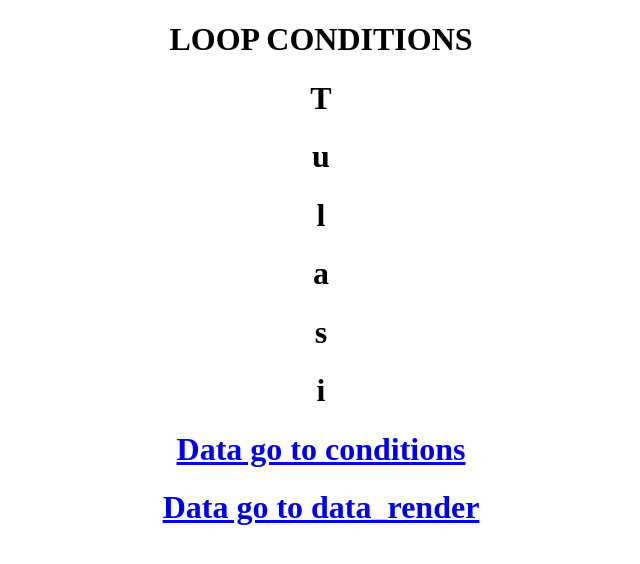
After one commit to thathamanjali530/jinja_print_Html, a Django app: page /loops/ in a window 1280 px wide. The commit adds this page. Shown: the top 564 px of the page, without its empty margins (319-959 px from the left). Run offline with Django 4.2, Linux system fonts and the light colour scheme.

Commit message:
first commit

```diff
--- a/app/views.py
+++ b/app/views.py
@@ -2,10 +2,14 @@ from django.shortcuts import render
 
 # Create your views here.
 def data_render(request):
-    d={'name':'ANJALI','age':12}
+    d={'name':'ANJALI','age':12,'hobbies':['music','movies']}
     return render(request,'data_render.html',context=d)
 
 
 def conditions(request):
     d={'a':12,'b':25,'c':90}
     return render(request,'conditions.html',context=d)
+
+def loops(request):
+    d = {'name':'Tulasi'}
+    return render(request,'loops.html',context=d)
--- a/project11/urls.py
+++ b/project11/urls.py
@@ -22,4 +22,5 @@ urlpatterns = [
     path('admin/', admin.site.urls),
     path('data_render/',data_render,name='data_render'),
     path('conditions/',conditions,name='conditions'),
+    path('loops/',loops,name='loops'),
 ]
--- a/templates/data_render.html
+++ b/templates/data_render.html
@@ -12,6 +12,12 @@
 {% if age > 10 %}
         <h1>Student age is {{age}}</h1>
 {% endif %}
+
+{% for i in hobbies %}
+     <h1>{{i}}</h1>
+{% endfor %}
+
+<h1><a href="{% url 'conditions'%}">Data go to conditions</a></h1>
     </center>
 </body>
 </html>
--- /dev/null
+++ b/templates/loops.html
@@ -0,0 +1,19 @@
+<!DOCTYPE html>
+<html lang="en">
+<head>
+    <meta charset="UTF-8">
+    <meta name="viewport" content="width=device-width, initial-scale=1.0">
+    <title>loops</title>
+</head>
+<body>
+    <center>
+        <h1>LOOP CONDITIONS</h1>
+        {% for x in name %}
+             <h1>{{x}}</h1>
+        {% endfor %}
+
+    <h1><a href="{% url 'conditions' %}">Data go to conditions</a></h1>
+    <h1><a href="{% url 'data_render'%}">Data go to data_render</a></h1>
+    </center>
+</body>
+</html>
```
Also changed, not shown: templates/conditions.html (+5 -2 lines).
